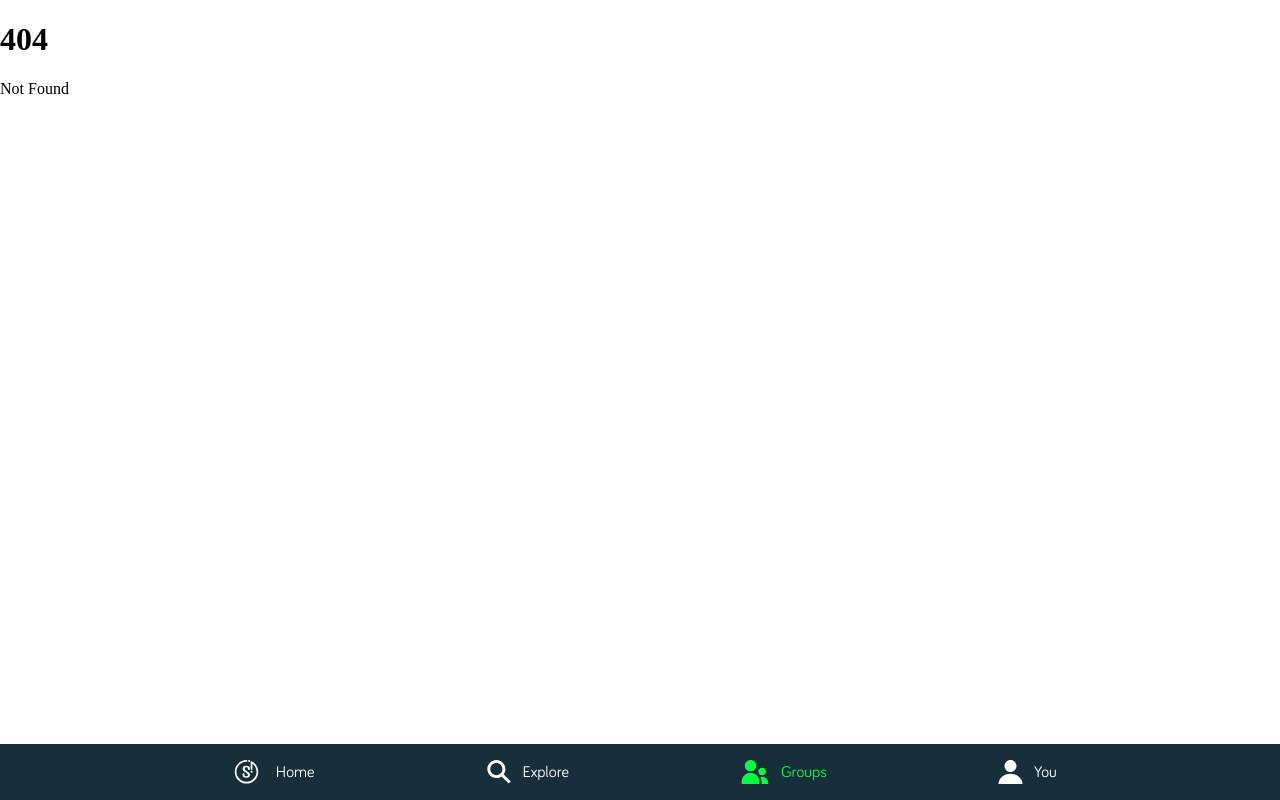
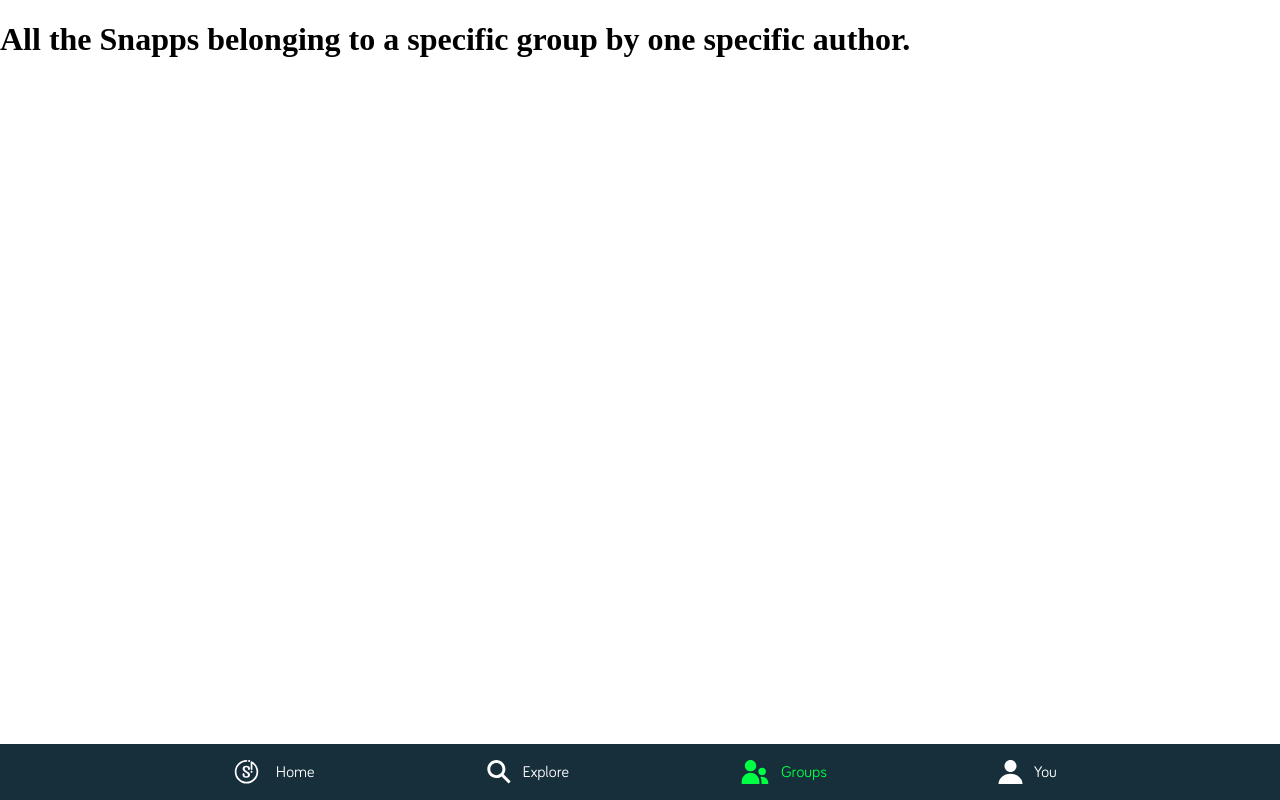
Before and after one commit to fdnd-agency/snappthis, a SvelteKit app: page /group/1/author/1 in a window 1280 px wide. Before the commit this address had no page. Built offline with nearby package versions, Linux system fonts and the light colour scheme; a web font is replaced by a local one.

Commit message:
Feat: add pages for Snapp overview in a group, grouped by author or loaction #95

```diff
--- /dev/null
+++ b/src/routes/group/[groupid]/author/[userid]/+page.svelte
@@ -0,0 +1 @@
+<h1>All the Snapps belonging to a specific group by one specific author.</h1>
--- /dev/null
+++ b/src/routes/group/[groupid]/location/[location]/+page.svelte
@@ -0,0 +1 @@
+<h1>All the snapps in a group from a specific location.</h1>
```
Also changed, not shown: src/routes/group/[groupid]/author/[userid]/+page.server.js (added), src/routes/group/[groupid]/location/[location]/+page.server.js (added).
